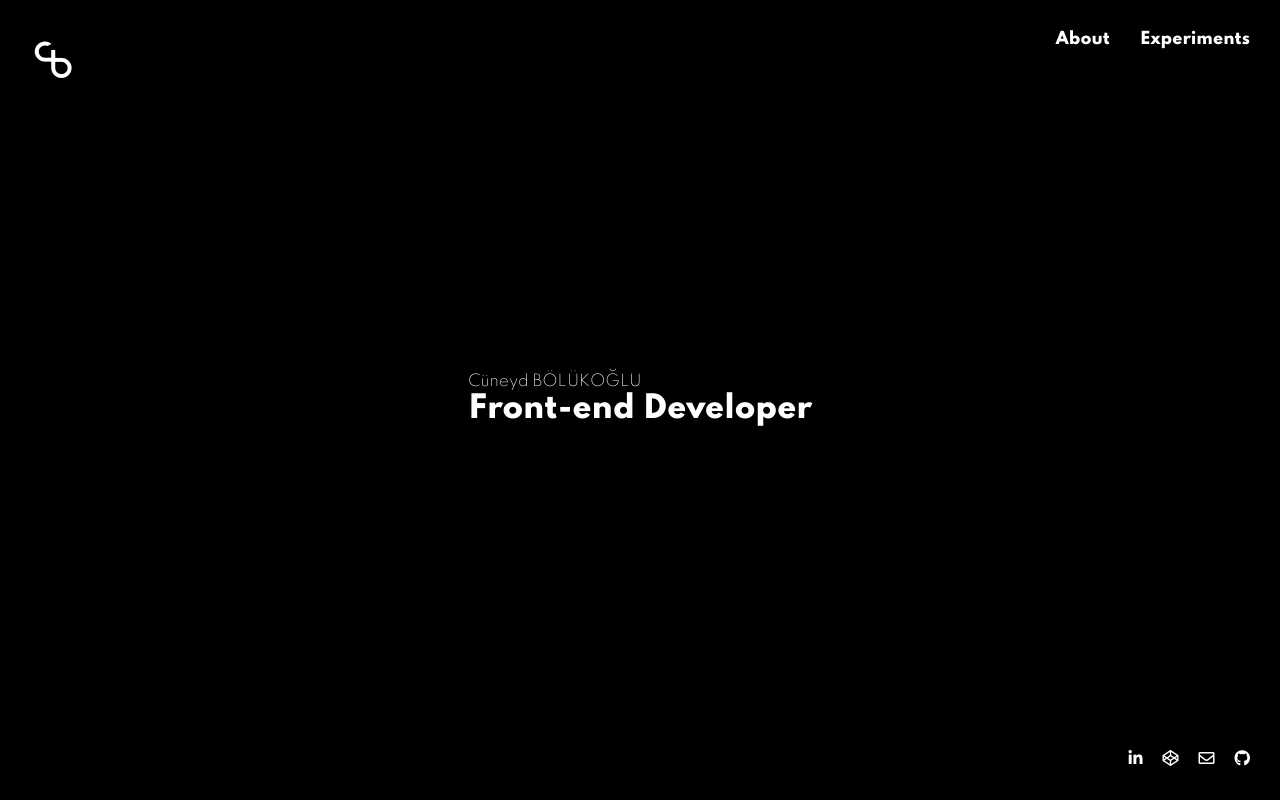
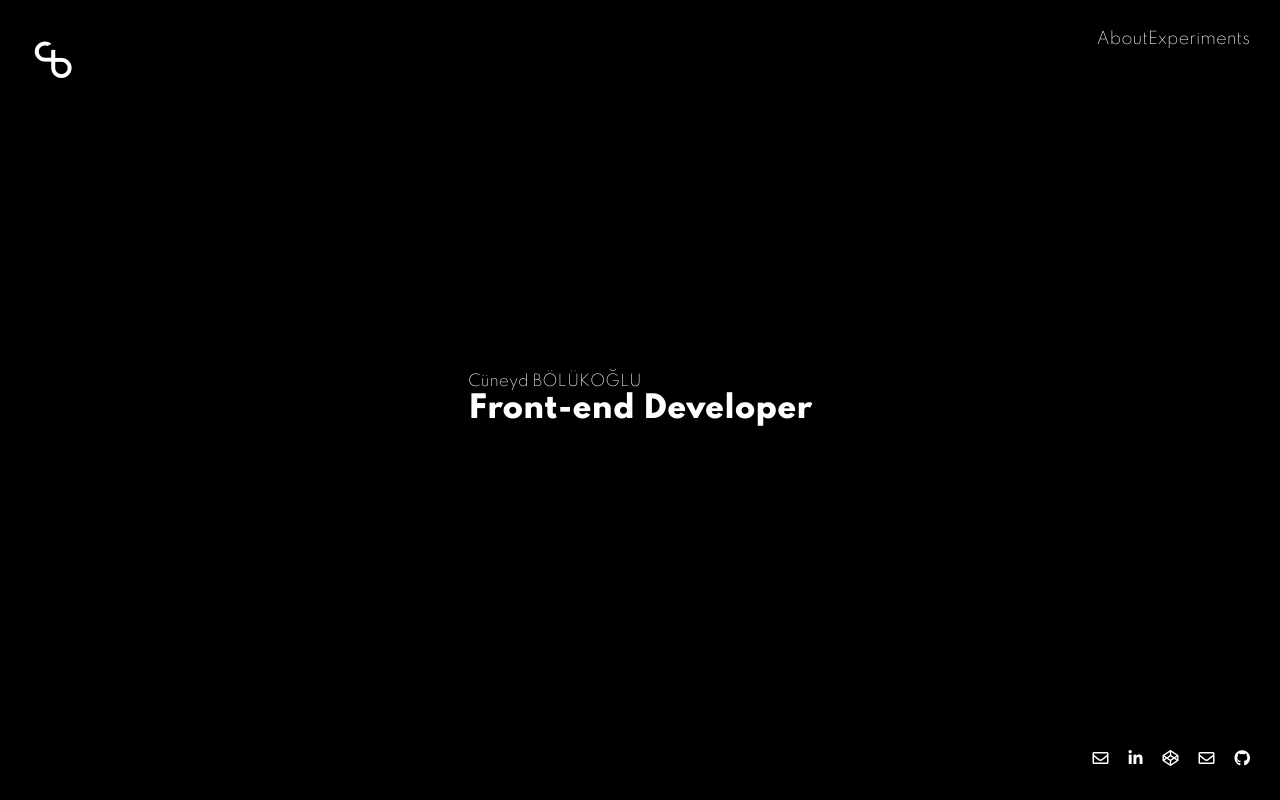
Before and after one commit to cuneydbolukoglu/portfolio, a React (Create React App) app: page / in a window 1280 px wide. Built offline with nearby package versions, Linux system fonts and the light colour scheme.

Commit message:
components edits

```diff
--- a/public/index.html
+++ b/public/index.html
@@ -19,7 +19,6 @@
       Notice the use of %PUBLIC_URL% in the tags above.
       It will be replaced with the URL of the `public` folder during the build.
       Only files inside the `public` folder can be referenced from the HTML.
-
       Unlike "/favicon.ico" or "favicon.ico", "%PUBLIC_URL%/favicon.ico" will
       work correctly both with client-side routing and a non-root public URL.
       Learn how to configure a non-root public URL by running `npm run build`.
@@ -32,10 +31,8 @@
     <!--
       This HTML file is a template.
       If you open it directly in the browser, you will see an empty page.
-
       You can add webfonts, meta tags, or analytics to this file.
       The build step will place the bundled scripts into the <body> tag.
-
       To begin the development, run `npm start` or `yarn start`.
       To create a production bundle, use `npm run build` or `yarn build`.
     -->
--- a/src/App.jsx
+++ b/src/App.jsx
@@ -1,7 +1,7 @@
 import React from 'react';
 import './style/icon-style.css'
 import './style/app.scss';
-import { BrowserRouter as Router, Switch, Route } from "react-router-dom";
+import { BrowserRouter as Router, Switch, Route, HashRouter } from "react-router-dom";
 
 import MenuData from './data/MenuData';
 import Header from './components/header';
@@ -10,6 +10,7 @@ import ErrorPage from './pages/404';
 
 function App() {
   return (
+    <HashRouter>
       <Router>
         <Header />
         <Switch>
@@ -20,6 +21,7 @@ function App() {
         </Switch>
         <Footer />
       </Router>
+    </HashRouter>
   )
 }
 
--- a/src/components/footer/index.jsx
+++ b/src/components/footer/index.jsx
@@ -1,8 +1,9 @@
-const Footer = props =>{
+const Footer = props => {
     return (
         <footer>
             <div className="social_link">
-                <a href="https://www.linkedin.com/in/cuneydbolukoglu/" target="blank"><i className="icon-linkedin-in-brands"></i></a>
+                <a href="https://cuneyd.medium.com" target="blank"><i className="icon-envelope-regular"></i></a>
+                <a href="https://linkedin.com/in/cuneydbolukoglu" target="blank"><i className="icon-linkedin-in-brands"></i></a>
                 <a href="https://codepen.io/cuneyd" target="blank"><i className="icon-codepen-brands"></i></a>
                 <a href="mailto:cuneydbolukogluu@gmail.com" target="blank"><i className="icon-envelope-regular"></i></a>
                 <a href="https://github.com/cuneydbolukoglu" target="blank"><i className="icon-github-brands"></i></a>
--- a/src/components/header/index.jsx
+++ b/src/components/header/index.jsx
@@ -1,4 +1,4 @@
-import { BrowserRouter as Route, Link } from 'react-router-dom';
+import { BrowserRouter as Link } from 'react-router-dom';
 import MenuData from '../../data/MenuData';
 
 const Header = props => {
```
Also changed, not shown: public/logo192.png (deleted), 1 other file (tests, documents, lock files or other folders). Lines whose indentation alone changed are shown as unchanged.
